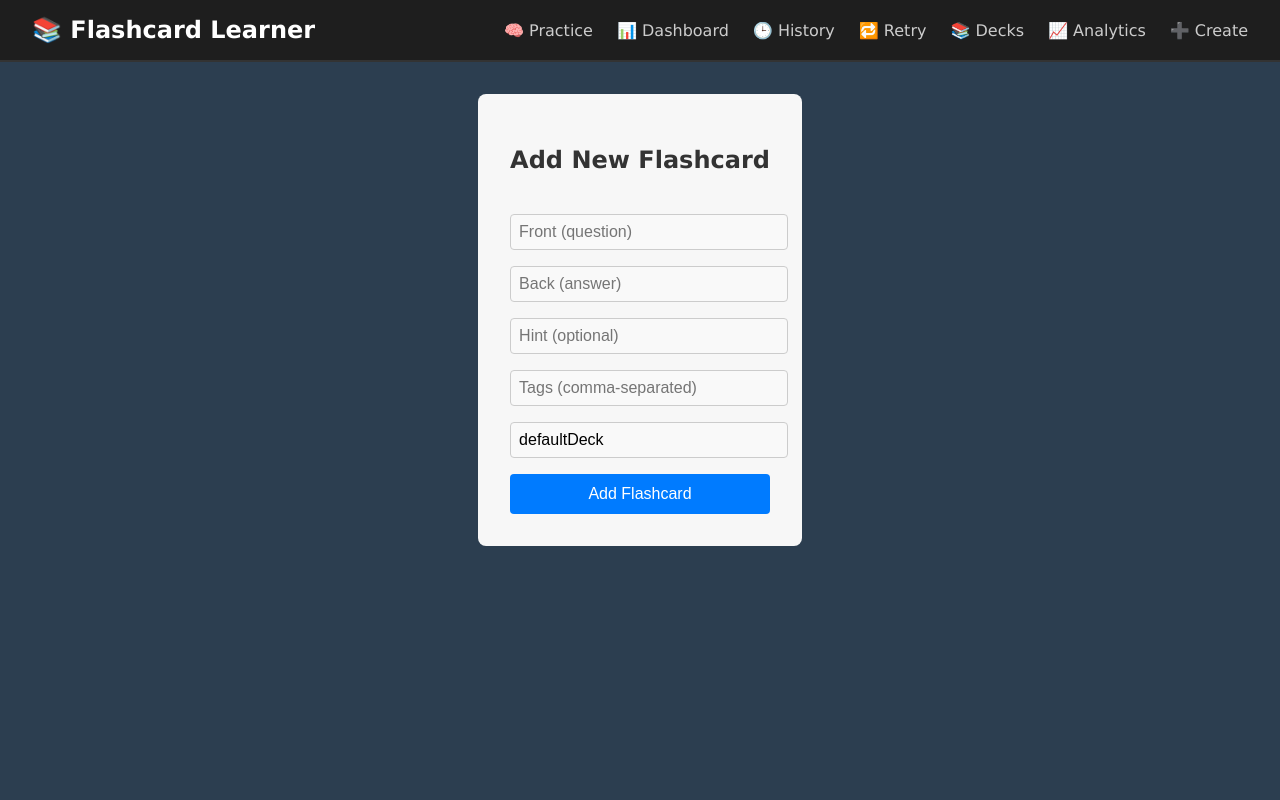
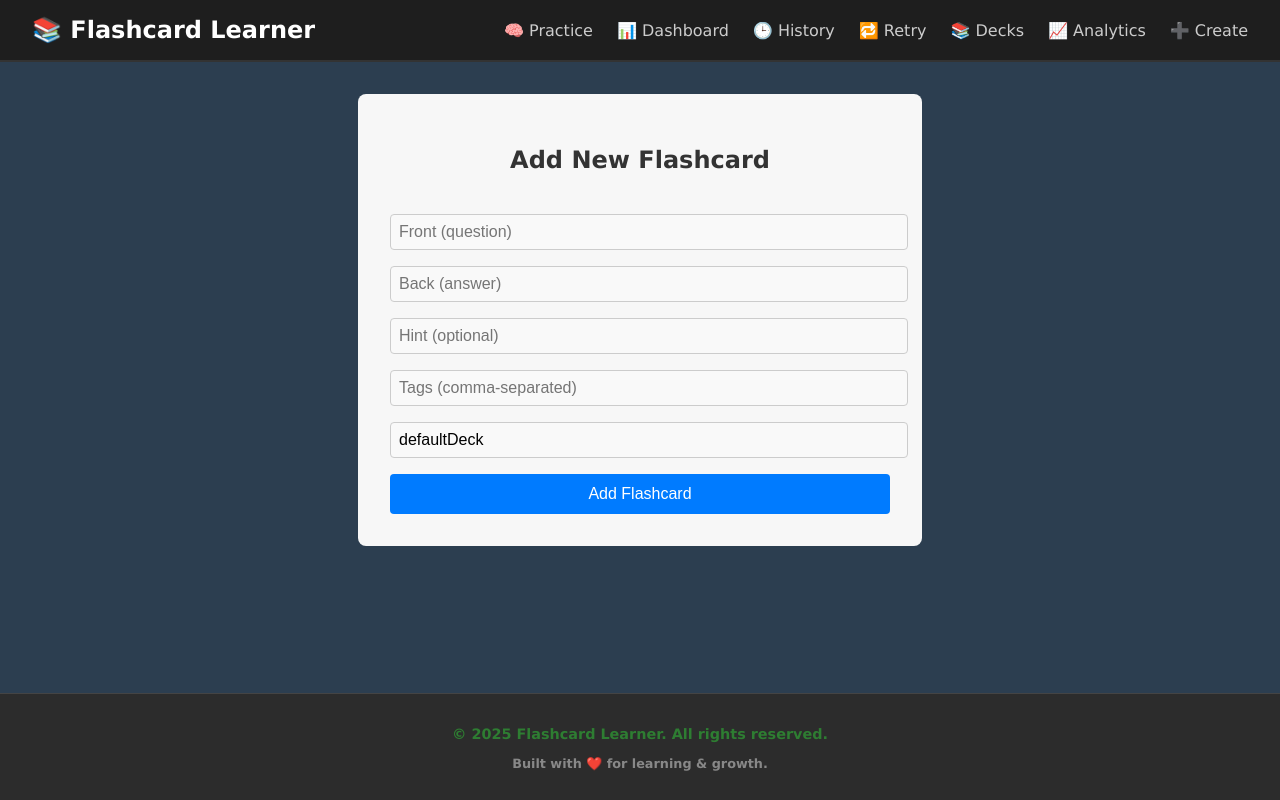
Before and after one commit to mishkaman/Software_Midterm_jokeriparebshi, a React (Vite) app in the folder flashcard-app/frontend/: page /create in a window 1280 px wide. Built offline with nearby package versions, Linux system fonts and the light colour scheme.

Commit message:
added footer

```diff
--- a/flashcard-app/frontend/src/App.tsx
+++ b/flashcard-app/frontend/src/App.tsx
@@ -13,6 +13,7 @@
 import FlashcardForm from './components/FlashcardForm';
 import CreateCardForm from './components/CreateCardForm';
 import Header from './components/Header';
+import Footer from './components/Footer'; // ✅ import Footer
 
 function App() {
   return (
@@ -20,6 +21,7 @@
       <div style={{ display: 'flex', flexDirection: 'column', minHeight: '100vh' }}>
         <Header />
 
+        <div style={{ flex: 1 }}>
           <Routes>
             <Route path="/" element={<PracticeView />} />
             <Route path="/dashboard" element={<Dashboard />} />
@@ -31,6 +33,9 @@
             <Route path="/flash" element={<FlashcardForm />} />
             <Route path="/create" element={<CreateCardForm />} />
           </Routes>
+        </div>
+
+        <Footer /> {/* ✅ Footer added here */}
 
         <ToastContainer position="top-center" autoClose={3000} />
       </div>
--- /dev/null
+++ b/flashcard-app/frontend/src/components/Footer.module.css
@@ -0,0 +1,16 @@
+/* src/components/Footer.module.css */
+.footer {
+  background-color: #2c2c2c;
+  color: #bbb;
+  text-align: center;
+  padding: 1rem;
+  font-size: 0.9rem;
+  border-top: 1px solid #444;
+  margin-top: auto;
+}
+
+.credit {
+  margin-top: 0.5rem;
+  font-size: 0.8rem;
+  color: #888;
+}
--- /dev/null
+++ b/flashcard-app/frontend/src/components/Footer.tsx
@@ -0,0 +1,13 @@
+import React from 'react';
+import styles from './Footer.module.css';
+
+const Footer: React.FC = () => {
+  return (
+    <footer className={styles.footer}>
+      <p>© {new Date().getFullYear()} Flashcard Learner. All rights reserved.</p>
+      <p className={styles.credit}>Built with ❤️ for learning & growth.</p>
+    </footer>
+  );
+};
+
+export default Footer;
```
Lines whose indentation alone changed are shown as unchanged.
